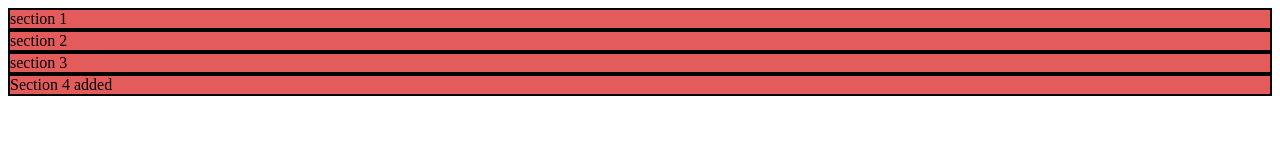
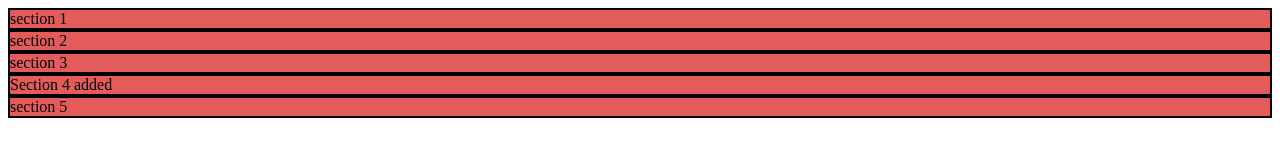
Before and after one commit to harshitha-sk/test-project, a plain HTML site: page git/index.html in a window 1280 px wide. Drawn offline with Linux system fonts and the light colour scheme.

Commit message:
Added section 5

```diff
--- a/git/index.html
+++ b/git/index.html
@@ -11,5 +11,6 @@
     <section>section 2</section>
     <section>section 3</section>
     <section>Section 4 added</section>
+    <section>section 5</section>
 </body>
 </html>
```
